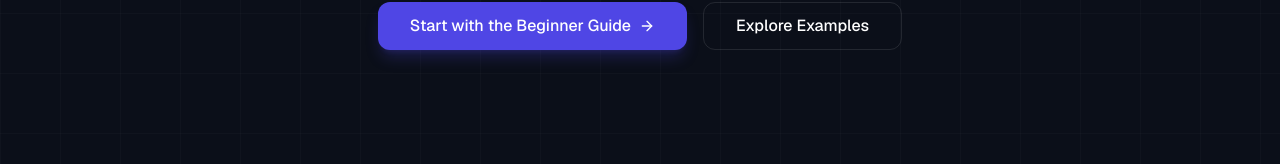
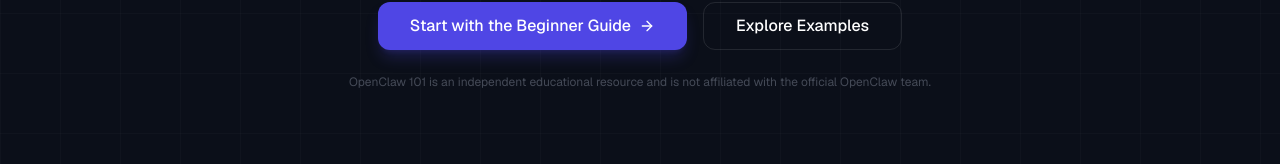
Before and after one commit to moonye6/openclaw101, a Next.js app: page /en in a window 1280 px wide. Shown: the part 472-636 px from the top of the page. Built offline with nearby package versions, Linux system fonts and the light colour scheme; no server answers.

Commit message:
feat: add independent disclaimer to homepage hero and footer
Clearly states OpenClaw 101 is not affiliated with the official
OpenClaw project, reducing "misrepresentation" risk for AdSense.

```diff
--- a/src/components/home/HeroSection.tsx
+++ b/src/components/home/HeroSection.tsx
@@ -81,6 +81,16 @@ export function HeroSection() {
             </Button>
           </Link>
         </motion.div>
+
+        {/* Independent disclaimer */}
+        <motion.p
+          className="mt-6 text-xs text-text-muted/60"
+          initial={{ opacity: 0 }}
+          animate={{ opacity: 1 }}
+          transition={{ duration: 0.5, delay: 0.4 }}
+        >
+          OpenClaw 101 is an independent educational resource and is not affiliated with the official OpenClaw team.
+        </motion.p>
       </div>
     </section>
   );
--- a/src/components/layout/Footer.tsx
+++ b/src/components/layout/Footer.tsx
@@ -121,8 +121,13 @@ export function Footer() {
           </div>
         </div>
 
-        <div className="mt-12 pt-8 border-t border-white/[0.06] text-center text-sm text-text-muted">
-          {t('copyright', { year: new Date().getFullYear() })}
+        <div className="mt-12 pt-8 border-t border-white/[0.06] text-center space-y-2">
+          <p className="text-sm text-text-muted">
+            {t('copyright', { year: new Date().getFullYear() })}
+          </p>
+          <p className="text-xs text-text-muted/60">
+            OpenClaw 101 is an independent educational resource and is not affiliated with or endorsed by the official OpenClaw project.
+          </p>
         </div>
       </div>
     </footer>
```
